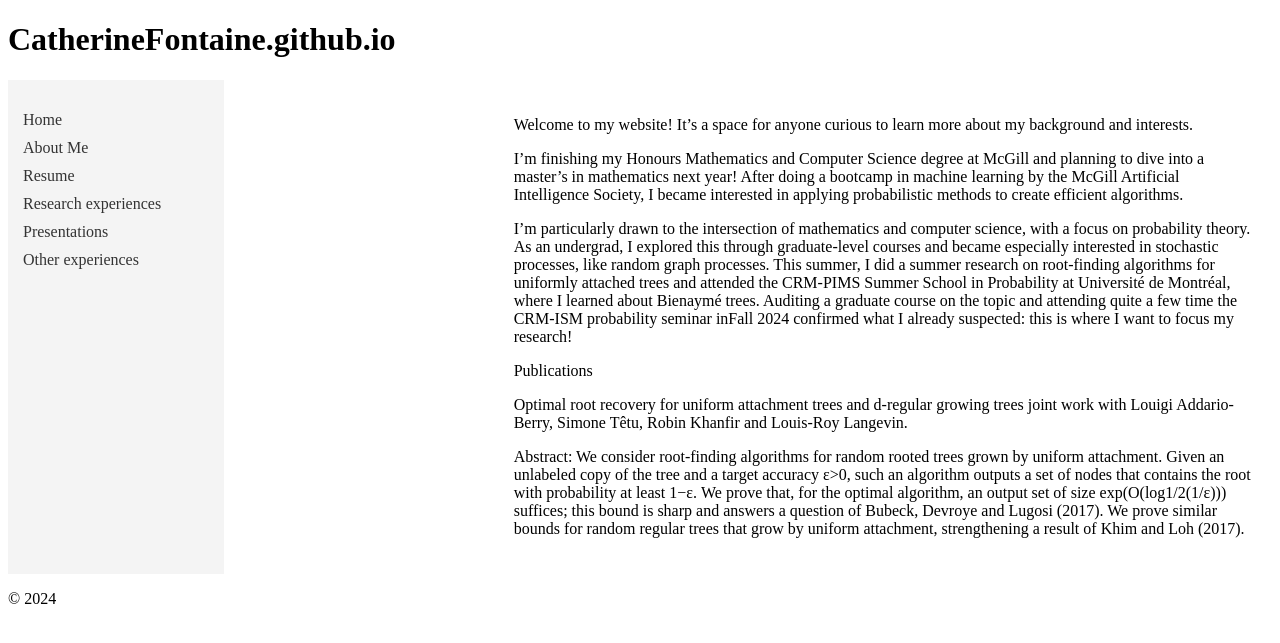
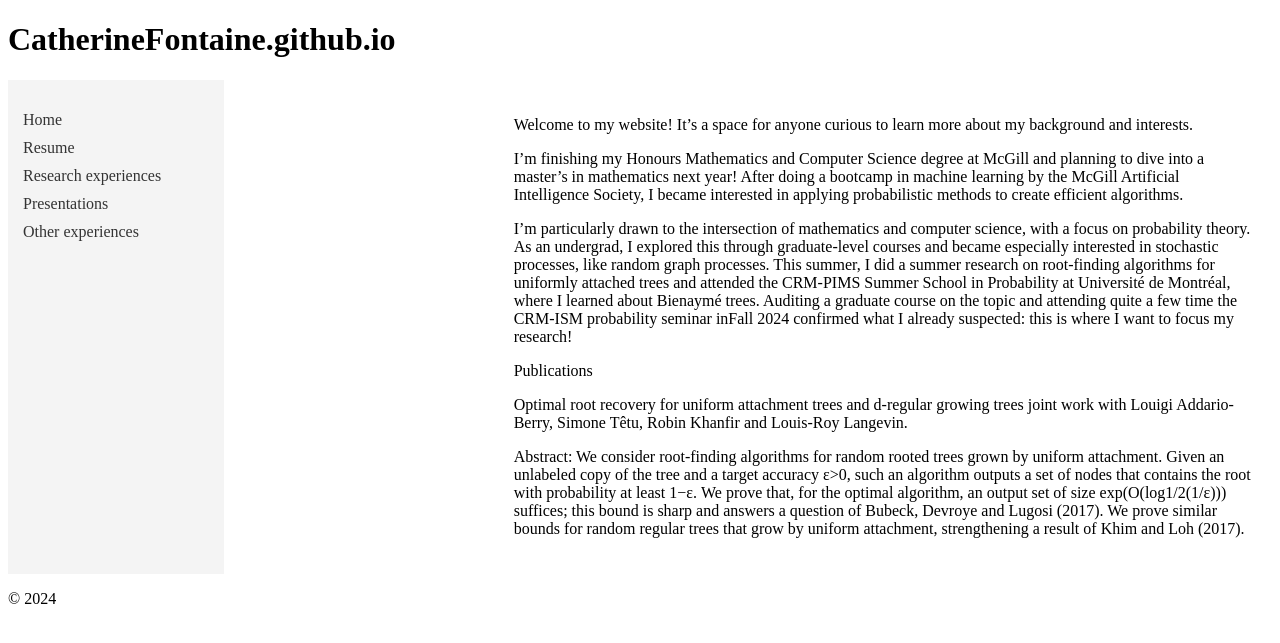
Before and after one commit to CatherineFontaine/CatherineFontaine.github.io, a Jekyll site: the page built from index.md, in a window 1280 px wide. Shown: the top 643 px of the page. Built offline with Jekyll 4.4.1, drawn with Linux system fonts in a browser that asks for light colours.

Commit message:
Update default.html

```diff
--- a/_layouts/default.html
+++ b/_layouts/default.html
@@ -16,7 +16,6 @@
     <div class="sidebar">
       <ul>
         <li><a href="{{ site.baseurl }}/">Home</a></li>
-        <li><a href="{{ site.baseurl }}/about">About Me</a></li>  <!-- "About Me" link added -->
         <li><a href="{{ site.baseurl }}/resume.pdf" target="_blank">Resume</a></li>
         <li><a href="{{ site.baseurl }}/researchexperiences">Research experiences</a></li>
         <li><a href="{{ site.baseurl }}/presentations">Presentations</a></li>
```
